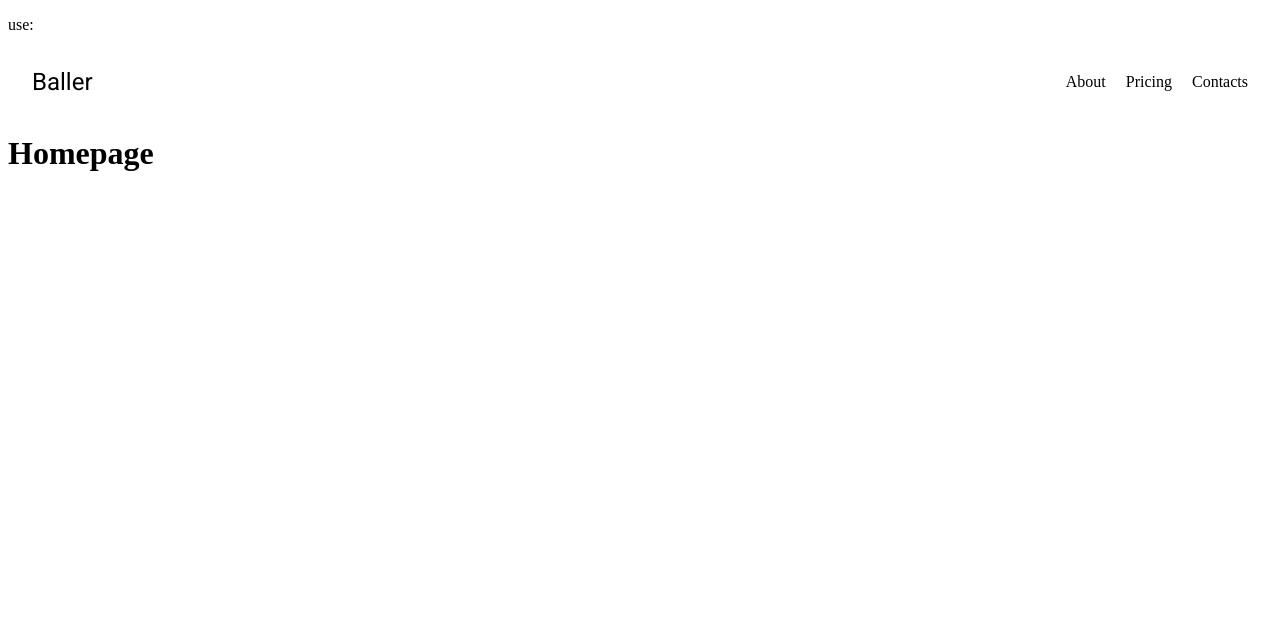
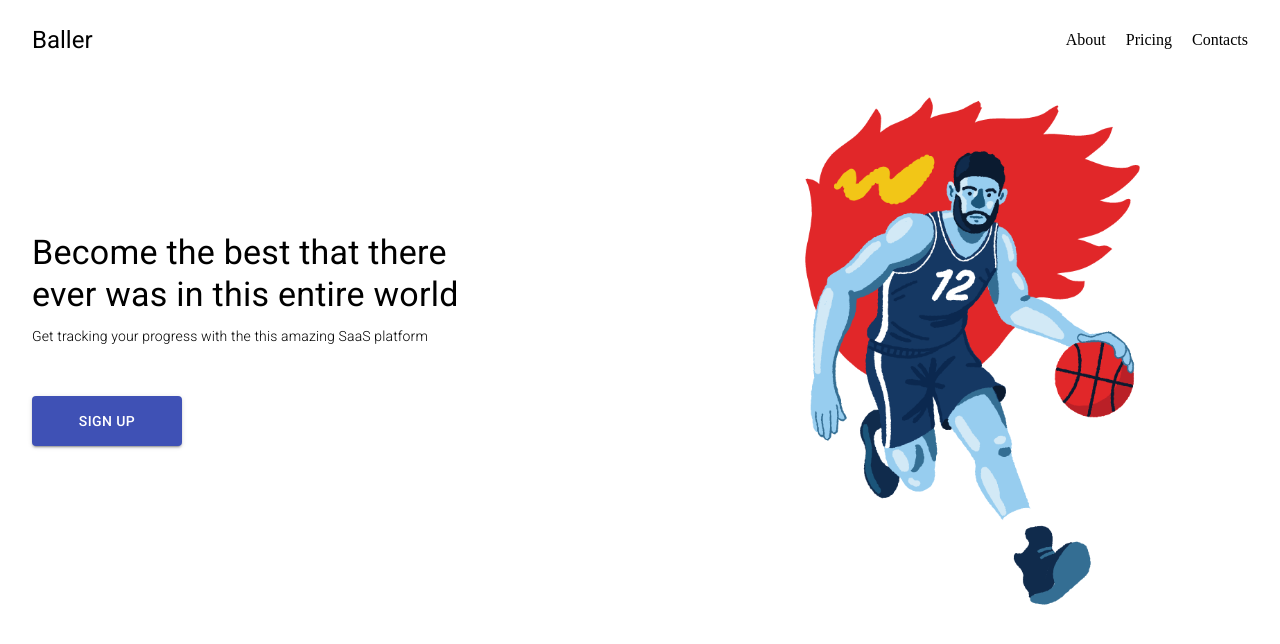
Before and after one commit to DariusPirvulescu/goco-test-client, a React (Create React App) app: page / in a window 1280 px wide. Shown: the top 644 px of the page. Built offline with nearby package versions, Linux system fonts and the light colour scheme.

Commit message:
Add Header section, and Action Button on Homepage

```diff
--- a/src/components/App.js
+++ b/src/components/App.js
@@ -36,7 +36,7 @@ const App = () => {
 
   return (
     <Router>
-      <p>use: {user && user.email }</p>
+      {/* <p>use: {user && user.email }</p> */}
       <UserContext.Provider value={{providedUser}}>
         <Navbar />
         <Switch>
--- /dev/null
+++ b/src/components/atoms/ActionButton.js
@@ -0,0 +1,17 @@
+import React from "react";
+
+import Button from "@material-ui/core/Button";
+
+import TextLink from "./TextLink";
+
+const ActionButton = ({ style }) => {
+  return (
+    <TextLink to="/register">
+      <Button className={style} variant="contained" color="primary">
+        Sign Up
+      </Button>
+    </TextLink>
+  );
+};
+
+export default ActionButton;
--- a/src/components/atoms/TextLink.js
+++ b/src/components/atoms/TextLink.js
@@ -2,9 +2,9 @@ import React from "react";
 
 import { Link } from "react-router-dom";
 
-const TextLink = ({ children }) => {
+const TextLink = ({ children, to }) => {
   return (
-    <Link style={{ textDecoration: "none", color: "#000000" }} >
+    <Link to={to} style={{ textDecoration: "none", color: "#000000" }} >
       { children }
     </Link>
   )
--- /dev/null
+++ b/src/components/molecules/Header.js
@@ -0,0 +1,84 @@
+import React from "react";
+
+import { makeStyles } from "@material-ui/core/styles";
+import Grid from "@material-ui/core/Grid";
+import Typography from "@material-ui/core/Typography";
+
+import headerImg from "assets/images/main.png";
+import ActionButton from "components/atoms/ActionButton";
+
+const useStyle = makeStyles((theme) => ({
+  root: {
+    width: "100vw",
+  },
+  gridContainer: {
+    flexDirection: "column-reverse",
+    [theme.breakpoints.up("sm")]: {
+      flexDirection: "row",
+    },
+  },
+  vector: {
+    width: "50%",
+    margin: "auto",
+    display: "block",
+    [theme.breakpoints.up("sm")]: {
+      width: "65%"
+    },
+  },
+  titleContainer: {
+    marginTop: 30,
+    padding: '0 24px',
+    [theme.breakpoints.up("sm")]: {
+      marginTop: '15%'
+    },
+    [theme.breakpoints.up("md")]: {
+      marginTop: "25%",
+      paddingRight: 144,
+    }
+  },
+  centerMobile: {
+    textAlign: 'center',
+    [theme.breakpoints.up("sm")]: {
+      textAlign: 'left'
+    },
+  },
+  subtitle: {
+    fontWeight: 200,
+    marginTop: 10
+  },
+  cta: {
+    marginTop: 50,
+    width: 150,
+    height: 50
+  }
+}));
+
+const Header = () => {
+  const classes = useStyle();
+  return (
+    <div className={classes.root}>
+      <Grid container className={classes.gridContainer}>
+        <Grid item xs={12} sm={6}>
+        <div className={classes.titleContainer}>
+          <Typography className={`${classes.title} ${classes.centerMobile}`} variant="h4" component="h1" >
+            Become the best that there ever was in this entire world
+          </Typography>
+          <Typography className={`${classes.subtitle} ${classes.centerMobile}`} variant="body2" component="h3" >
+            Get tracking your progress with the this amazing SaaS platform
+          </Typography>
+          <ActionButton style={classes.cta} />
+        </div>
+        </Grid>
+        <Grid item xs={12} sm={6}>
+          <img
+            src={headerImg}
+            alt="basketball player vector"
+            className={classes.vector}
+          />
+        </Grid>
+      </Grid>
+    </div>
+  );
+};
+
+export default Header;
--- a/src/components/organisms/Homepage.js
+++ b/src/components/organisms/Homepage.js
@@ -3,6 +3,7 @@ import React, { useContext } from "react";
 import { UserContext } from "contexts/userContext";
 import { usePostFetch } from "customHooks/usePostFetch"
 
+import Header from "components/molecules/Header";
 
 const Homepage = () => {
   const { providedUser } = useContext(UserContext);
@@ -18,7 +19,9 @@ const Homepage = () => {
 
   return (
     <>
-      <h1>Homepage</h1>
+
+      <Header />
+
       {providedUser.user && providedUser.user.email ?
         <button onClick={handleSignOut}>Sign Out</button>
       :
```
Also changed, not shown: src/assets/images/main.png (added).
